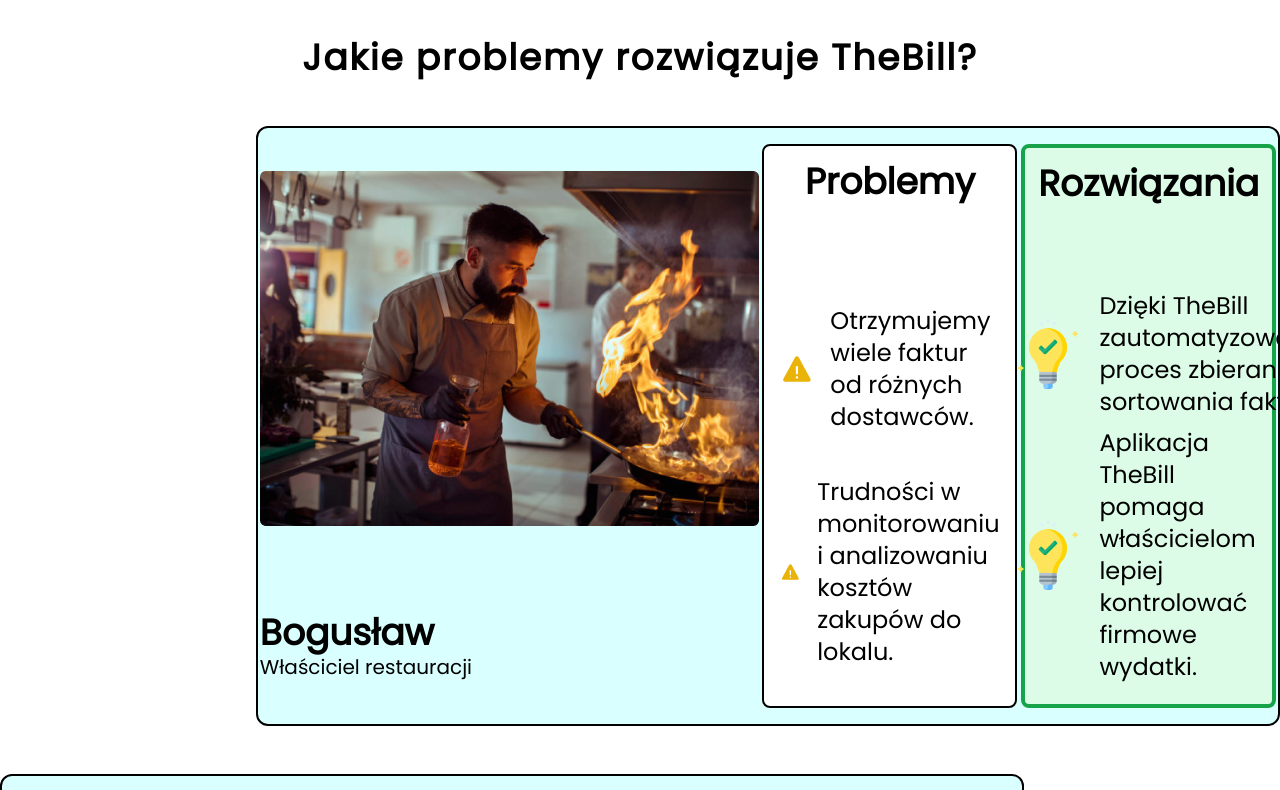
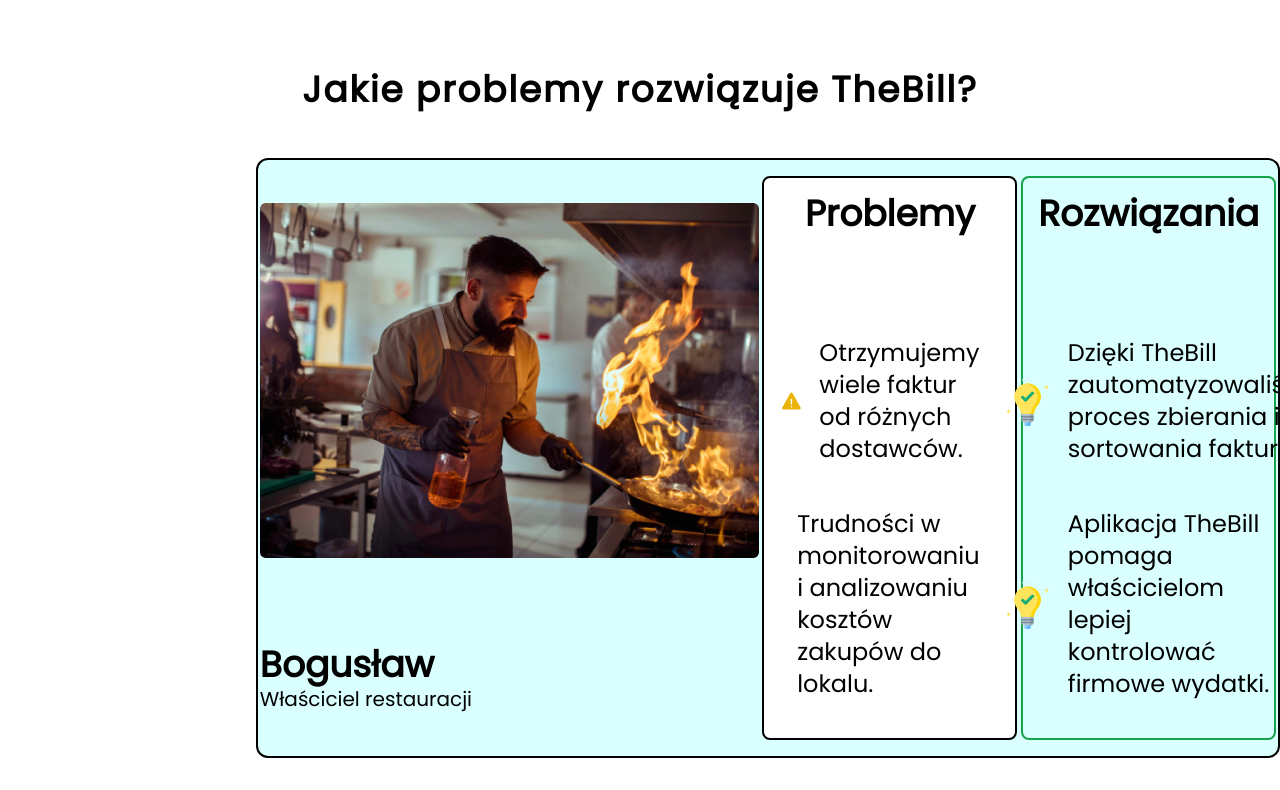
Before and after one commit to Tommy3DE/TheBill, a React (Vite) app: page /funkcje in a window 1280 px wide. Shown: the part 2940-3730 px from the top of the page. Built offline with nearby package versions, Linux system fonts and the light colour scheme.

Commit message:
rwd offer added kill me plz

```diff
--- a/src/layout/pages/Oferta/Cases.tsx
+++ b/src/layout/pages/Oferta/Cases.tsx
@@ -1,188 +1,105 @@
+import React from 'react';
 import { IoIosWarning } from "react-icons/io";
 import cook from "../../../assets/casesImages/cook.png";
 import programmer from "../../../assets/casesImages/programmer.png";
 import hair from "../../../assets/casesImages/hair.png";
 import lightbulb from "../../../assets/icons/lightbulb.png";
 
-const Cases = () => {
+interface CaseItem {
+  img: string;
+  name: string;
+  role: string;
+  problems: string[];
+  solutions: string[];
+}
+
+interface CaseCardProps {
+  title: string;
+  items: string[];
+  type: 'problem' | 'solution';
+}
+
+const CaseCard: React.FC<CaseCardProps> = ({ title, items, type }) => (
+  <div className={`bg-${type === 'problem' ? 'white' : 'green-100'} my-4 flex flex-col items-center lg:w-1/4 border-2 ${type === 'problem' ? 'border-black' : 'border-green-600'} rounded-lg p-4`}>
+    <h1 className="text-4xl font-extrabold h-[30%]">{title}</h1>
+    <div className="flex flex-col justify-around h-full">
+      {items.map((item, index) => (
+        <div key={index} className="flex flex-row items-center w-full">
+          {type === 'problem' ? (
+            <IoIosWarning className="text-6xl text-yellow-500 w-1/6 my-auto" />
+          ) : (
+            <img src={lightbulb} alt="lightbulb" className="w-1/6" />
+          )}
+          <h3 className="text-2xl ml-4 w-5/6 m-5">{item}</h3>
+        </div>
+      ))}
+    </div>
+  </div>
+);
+
+const cases: CaseItem[] = [
+  {
+    img: cook,
+    name: "Bogusław",
+    role: "Właściciel restauracji",
+    problems: [
+      "Otrzymujemy wiele faktur od różnych dostawców.",
+      "Trudności w monitorowaniu i analizowaniu kosztów zakupów do lokalu."
+    ],
+    solutions: [
+      "Dzięki TheBill zautomatyzowaliśmy proces zbierania i sortowania faktur.",
+      "Aplikacja TheBill pomaga właścicielom lepiej kontrolować firmowe wydatki."
+    ]
+  },
+  {
+    img: hair,
+    name: "Grażyna",
+    role: "Właścicielka salonu kosmetycznego",
+    problems: [
+      "Przez liczbe faktur, cieżko jest je na bieżąco zbierać.",
+      "Czasochłonne procesy księgowe, które odciągają uwagę od głównej działalności salonu."
+    ],
+    solutions: [
+      "TheBill oferuje funkcje analizy wydatków, co pozwala na lepszą kontrolę kosztów.",
+      "TheBill minimalizuje czas poświęcony na księgowość dzięki automatyzacji."
+    ]
+  },
+  {
+    img: programmer,
+    name: "Mirosław",
+    role: "Programista",
+    problems: [
+      "Firmy IT często korzystają z wielu licencji i subskrypcji, co utrudnia ich śledzenie i zarządzanie.",
+      "Zarządzanie fakturami od podwykonawców i freelancerów może być skomplikowane i czasochłonne."
+    ],
+    solutions: [
+      "TheBill automatyzuje proces zarządzania licencjami i subskrypcjami.",
+      "TheBill ułatwia proces zarządzania i weryfikacji faktur od podwykonawców, upraszczając procesy księgowe."
+    ]
+  },
+];
+
+const Cases: React.FC = () => {
   return (
     <section className="mt-8 font-poppins flex flex-col">
-      <h1 className="text-4xl tracking-wider my-12 font-extrabold font-poppins  text-center">
+      <h1 className="text-4xl tracking-wider my-12 font-extrabold font-poppins text-center">
         Jakie problemy rozwiązuje TheBill?
       </h1>
-      <div className="flex justify-end w-full">
-        <div className="w-[80%] h-[600px] border-2 black bg-[#D9FFFF] rounded-xl border-black flex flex-row justify-around ">
-          <div className="flex flex-col justify-around">
-            <img src={cook} alt="cook" className="h-auto w-auto" />
-            <div>
-              <h1 className="text-4xl font-extrabold ">Bogusław</h1>
-              <h2 className="text-xl">Właściciel restauracji</h2>
+      {cases.map((caseItem, index) => (
+        <div key={index} className={`flex ${index % 2 === 0 ? 'justify-end' : 'justify-start'} ${index === 1 && 'my-10'} w-full`}>
+          <div className="lg:w-[80%] lg:h-[600px] border-2 black bg-[#D9FFFF] rounded-xl border-black flex lg:flex-row flex-col justify-around ">
+            <div className="flex flex-col justify-around">
+              <img src={caseItem.img} alt={caseItem.name} className="h-auto w-auto" />
+              <div>
+                <h1 className="text-4xl font-extrabold ">{caseItem.name}</h1>
+                <h2 className="text-xl">{caseItem.role}</h2>
+              </div>
             </div>
-          </div>
-          <div className="bg-white my-4 flex flex-col items-center w-1/4 border-2 border-black rounded-lg p-4">
-            <h1 className="text-4xl font-extrabold h-[30%]">Problemy</h1>
-            <div className="flex flex-col justify-around h-full">
-
-            <div className="flex flex-row w-full">
-              <IoIosWarning className="text-6xl text-yellow-500 w-1/5 my-auto" />
-              <h3 className="text-2xl ml-4 w-full">
-                {" "}
-                Otrzymujemy wiele faktur od różnych dostawców.
-              </h3>
-            </div>
-            <div className="flex flex-row w-full">
-              <IoIosWarning className="text-6xl text-yellow-500 w-1/5 my-auto" />
-              <h3 className="text-2xl ml-4 w-full">
-                {" "}
-                Trudności w monitorowaniu i analizowaniu kosztów zakupów do
-                lokalu.
-              </h3>
-            </div>
-            </div>
-          </div>
-          <div className="bg-green-100 my-4 flex flex-col items-center w-1/4 border-4 border-green-600 rounded-lg p-4">
-            <h1 className="text-4xl font-extrabold h-[30%]">Rozwiązania</h1>
-            <div className="flex flex-col justify-around h-full">
-            <div className="flex flex-row items-center">
-              <img
-                src={lightbulb}
-                alt="lightbulb"
-                className="text-8xl text-yellow-500 w-1/3"
-              />
-              <h3 className="text-2xl ml-4">
-                {" "}
-                Dzięki TheBill zautomatyzowaliśmy proces zbierania i sortowania
-                faktur.{" "}
-              </h3>
-            </div>
-            <div className="flex flex-row items-center">
-              <img
-                src={lightbulb}
-                alt="lightbulb"
-                className="text-8xl text-yellow-500 w-1/3"
-              />
-              <h3 className="text-2xl ml-4">
-                {" "}
-                Aplikacja TheBill pomaga właścicielom lepiej kontrolować firmowe
-                wydatki.{" "}
-              </h3>
-            </div>
-            </div>
+            <CaseCard title="Problemy" items={caseItem.problems} type="problem" />
+            <CaseCard title="Rozwiązania" items={caseItem.solutions} type="solution" />
           </div>
         </div>
-      </div>
-      <div className="flex justify-start w-full my-12">
-        <div className="w-[80%] h-[600px] border-2 black bg-[#D9FFFF] rounded-xl border-black flex flex-row justify-around ">
-          <div className="flex flex-col justify-around">
-            <img src={hair} alt="cook" className="h-auto w-auto" />
-            <div>
-              <h1 className="text-4xl font-extrabold ">Grażyna</h1>
-              <h2 className="text-xl">Właścicielka salonu kosmetycznego</h2>
-            </div>
-          </div>
-          <div className="bg-white my-4 flex flex-col items-center w-1/4 border-2 border-black rounded-lg p-4">
-            <h1 className="text-4xl font-extrabold h-[30%]">Problemy</h1>
-            <div className="flex flex-col justify-around h-full">
-            <div className="flex flex-row w-full">
-              <IoIosWarning className="text-6xl text-yellow-500 w-1/5 my-auto" />
-              <h3 className="text-2xl ml-4 w-full">
-                {" "}
-                Przez liczbe faktur, cieżko jest je na bieżąco zbierać.              </h3>
-            </div>
-            <div className="flex flex-row w-full">
-              <IoIosWarning className="text-6xl text-yellow-500 w-1/5 my-auto" />
-              <h3 className="text-2xl ml-4 w-full">
-                {" "}
-                Czasochłonne procesy księgowe, które odciągają uwagę od głównej działalności salonu.
-              </h3>
-            </div>
-            </div>
-          </div>
-          <div className="bg-green-100 my-4 flex flex-col items-center w-1/4 border-4 border-green-600 rounded-lg p-4">
-            <h1 className="text-4xl font-extrabold h-[30%]">Rozwiązania</h1>
-            <div className="flex flex-col justify-around h-full">
-            <div className="flex flex-row items-center">
-              <img
-                src={lightbulb}
-                alt="lightbulb"
-                className="text-8xl text-yellow-500 w-1/3 "
-              />
-              <h3 className="text-2xl ml-4">
-                {" "}
-                TheBill oferuje funkcje analizy wydatków, co pozwala na lepszą kontrolę kosztów.
-              </h3>
-            </div>
-            <div className="flex flex-row items-center">
-              <img
-                src={lightbulb}
-                alt="lightbulb"
-                className="text-[6rem] text-yellow-500 "
-              />
-              <h3 className="text-2xl ml-4">
-                {" "}
-                TheBill minimalizuje czas poświęcony na księgowość dzięki automatyzacji.
-              </h3>
-            </div>
-            </div>
-          </div>
-        </div>
-      </div>
-      <div className="flex justify-end w-full">
-        <div className="w-[80%] h-[600px] border-2 black bg-[#D9FFFF] rounded-xl border-black flex flex-row justify-around ">
-          <div className="flex flex-col justify-around">
-            <img src={programmer} alt="cook" className="h-auto w-auto" />
-            <div>
-              <h1 className="text-4xl font-extrabold ">Mirosław</h1>
-              <h2 className="text-xl">Programista</h2>
-            </div>
-          </div>
-          <div className="bg-white my-4 flex flex-col items-center w-1/4 border-2 border-black rounded-lg p-4">
-            <h1 className="text-4xl font-extrabold h-[30%]">Problemy</h1>
-            <div className="flex flex-col justify-around h-full">
-            <div className="flex flex-row w-full">
-              <IoIosWarning className="text-6xl text-yellow-500 w-1/5 my-auto" />
-              <h3 className="text-2xl ml-4 w-full">
-                {" "}
-                Firmy IT często korzystają z wielu licencji i subskrypcji, co utrudnia ich śledzenie i zarządzanie.              </h3>
-            </div>
-            <div className="flex flex-row w-full">
-              <IoIosWarning className="text-6xl text-yellow-500 w-1/5 my-auto" />
-              <h3 className="text-2xl ml-4 w-full">
-                {" "}
-                Zarządzanie fakturami od podwykonawców i freelancerów może być skomplikowane i czasochłonne.
-              </h3>
-            </div>
-            </div>
-          </div>
-          <div className="bg-green-100 my-4 flex flex-col items-center w-1/4 border-4 border-green-600 rounded-lg p-4">
-            <h1 className="text-4xl font-extrabold h-[30%]">Rozwiązania</h1>
-            <div className="flex flex-col justify-around h-full">
-            <div className="flex flex-row items-center">
-              <img
-                src={lightbulb}
-                alt="lightbulb"
-                className="text-8xl text-yellow-500 w-1/3"
-              />
-              <h3 className="text-2xl ml-4">
-                {" "}
-                TheBill automatyzuje proces zarządzania licencjami i subskrypcjami.
-              </h3>
-            </div>
-            <div className="flex flex-row items-center">
-              <img
-                src={lightbulb}
-                alt="lightbulb"
-                className="text-8xl text-yellow-500 w-1/3"
-              />
-              <h3 className="text-2xl ml-4">
-                {" "}
-                TheBill ułatwia proces zarządzania i weryfikacji faktur od podwykonawców, upraszczając procesy księgowe.
-              </h3>
-            </div>
-            </div>
-          </div>
-        </div>
-      </div>
+      ))}
     </section>
   );
 };
```
Also changed, not shown: src/layout/pages/Oferta/TestMac.tsx (+5 -5 lines), src/layout/pages/Oferta/Usage.tsx (+11 -11 lines).
